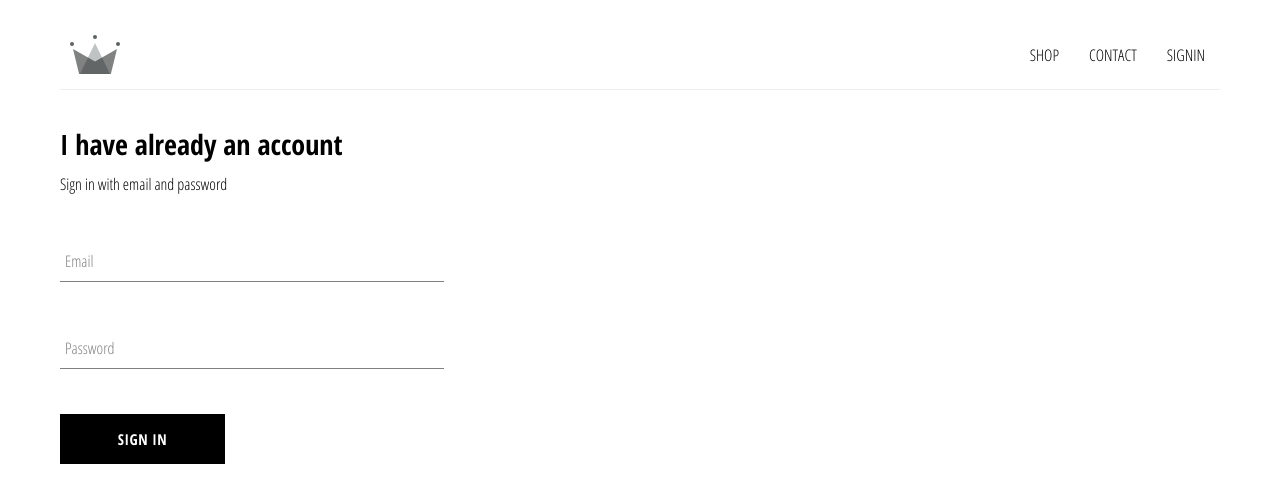
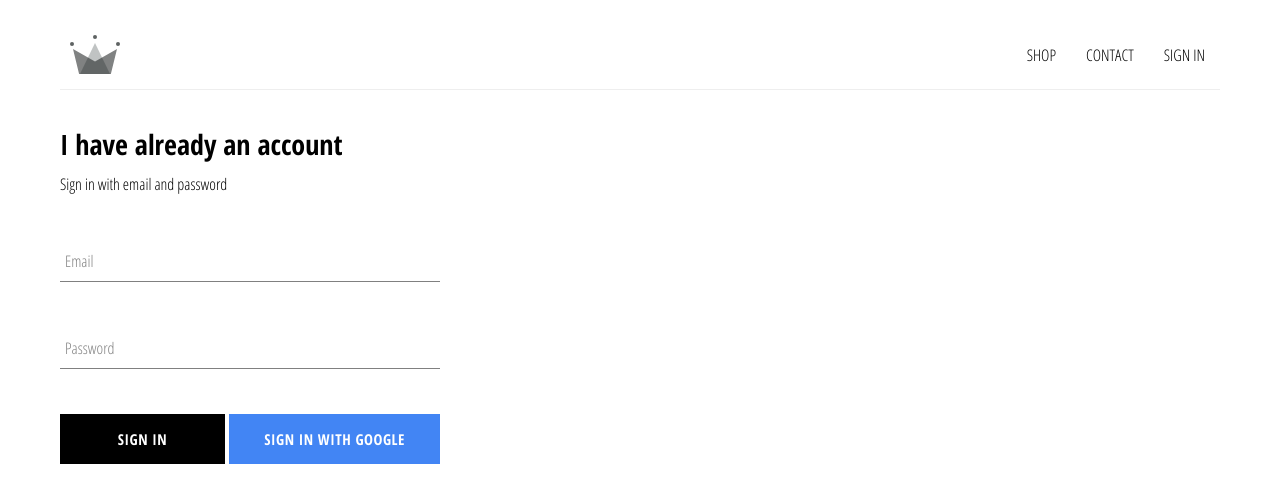
Before and after one commit to RiahiAchraf/Ecommerce-Platform-Cra, a React (Create React App) app: page /signin in a window 1280 px wide. Shown: the top 502 px of the page. Built offline with nearby package versions, Linux system fonts and the light colour scheme; no server answers.

Commit message:
Integrated firebase into application, created sign inpage with sign in  component and sign in with google

```diff
--- a/package.json
+++ b/package.json
@@ -8,6 +8,7 @@
     "@testing-library/user-event": "^12.8.3",
     "eslint-config-prettier": "^8.3.0",
     "eslint-plugin-prettier": "^3.4.0",
+    "firebase": "^8.7.1",
     "node-sass": "^6.0.1",
     "prettier": "^2.3.2",
     "react": "^17.0.2",
--- a/src/App.js
+++ b/src/App.js
@@ -1,4 +1,8 @@
-import React from 'react';
+/* eslint-disable react-hooks/exhaustive-deps */
+/* eslint-disable no-const-assign */
+/* eslint-disable no-console */
+/* eslint-disable no-unused-vars */
+import React, { useState, useEffect } from 'react';
 import { Route, Switch } from 'react-router-dom';
 
 import Homepage from './pages/home/homepage.component';
@@ -6,10 +10,24 @@
 import SignInAndSignUp from './pages/sign-in-sign-up/sign-in-sign-up.component';
 import Header from './components/header/header.component';
 
+import { auth } from './firebase/firebase.utils';
+
 function App() {
+  const [state, setState] = useState({ currentUser: null });
+
+  useEffect(() => {
+    const unsubscribeFromAuth = auth.onAuthStateChanged(user => {
+      setState({ currentUser: user });
+    });
+
+    return () => {
+      unsubscribeFromAuth();
+    };
+  }, []);
+
   return (
     <>
-      <Header />
+      <Header currentUser={state.currentUser} />
       <Switch>
         <Route exact path="/" component={Homepage} />
         <Route path="/shop" component={ShopPage} />
--- a/src/components/custom-button/custom-button.component.jsx
+++ b/src/components/custom-button/custom-button.component.jsx
@@ -4,9 +4,16 @@
 import React from 'react';
 import './custom-button.styles.scss';
 
-export default function CustomButton({ children, ...otherProps }) {
+export default function CustomButton({
+  children,
+  isGoogleSignIn,
+  ...otherProps
+}) {
   return (
-    <button className="custom-button" {...otherProps}>
+    <button
+      className={`${isGoogleSignIn ? 'google-sign-in' : ''} custom-button`}
+      {...otherProps}
+    >
       {children}
     </button>
   );
--- a/src/components/custom-button/custom-button.styles.scss
+++ b/src/components/custom-button/custom-button.styles.scss
@@ -19,4 +19,14 @@
       color: black;
       border: 1px solid black;
     }
+
+    &.google-sign-in {
+      background-color: #4285f4;
+      color: white;
+
+      &:hover {
+        background-color: #357ae8;
+        border: none;
+      }
+    }
   }
--- a/src/components/header/header.component.jsx
+++ b/src/components/header/header.component.jsx
@@ -1,10 +1,15 @@
+/* eslint-disable react/prop-types */
+/* eslint-disable jsx-a11y/no-static-element-interactions */
+/* eslint-disable jsx-a11y/click-events-have-key-events */
 import React from 'react';
 import { Link } from 'react-router-dom';
 import { ReactComponent as Logo } from '../../assets/4.3 crown.svg';
 
 import './header.styles.scss';
 
-export default function Header() {
+import { auth } from '../../firebase/firebase.utils';
+
+export default function Header({ currentUser }) {
   return (
     <header className="header">
       <Link className="logo-container" to="/">
@@ -17,9 +22,15 @@
         <Link className="option" to="/shop">
           CONTACT
         </Link>
-        <Link className="option" to="/signin">
-          SIGNIN
-        </Link>
+        {currentUser ? (
+          <div className="option" onClick={() => auth.signOut()}>
+            SIGN OUT
+          </div>
+        ) : (
+          <Link className="option" to="/signin">
+            SIGN IN
+          </Link>
+        )}
       </nav>
     </header>
   );
--- a/src/components/header/header.styles.scss
+++ b/src/components/header/header.styles.scss
@@ -28,6 +28,7 @@
 
         .option {
             padding: 10px 15px;
+            cursor: pointer;
         }
     }
 }
--- a/src/components/sign-in/sign-in.component.jsx
+++ b/src/components/sign-in/sign-in.component.jsx
@@ -5,6 +5,7 @@
 import './sign-in.styles.scss';
 import FormInput from '../form-input/form-input.component';
 import CustomButton from '../custom-button/custom-button.component';
+import { signInWithGoogle } from '../../firebase/firebase.utils';
 
 export default function SignIn() {
   const [email, setEmail] = useState('');
@@ -39,7 +40,12 @@
           label="Password"
           required
         />
-        <CustomButton type="submit">Sign in</CustomButton>
+        <div className="buttons">
+          <CustomButton type="submit">Sign in</CustomButton>
+          <CustomButton onClick={signInWithGoogle} isGoogleSignIn>
+            Sign in with google
+          </CustomButton>
+        </div>
       </form>
     </div>
   );
--- a/src/components/sign-in/sign-in.styles.scss
+++ b/src/components/sign-in/sign-in.styles.scss
@@ -1,9 +1,14 @@
 .sign-in{
-    width: 30vw;
+    width: 380px;
     display: flex;
     flex-direction:column ;
 
     .title {
         margin: 10px 0;
     }
+
+    .buttons {
+        display: flex;
+        justify-content: space-between;
+    }
 }
--- /dev/null
+++ b/src/firebase/firebase.utils.js
@@ -0,0 +1,27 @@
+/* eslint-disable import/prefer-default-export */
+import firebase from 'firebase/app';
+import 'firebase/firestore';
+import 'firebase/auth';
+
+const config = {
+  apiKey: 'AIzaSyDpz1dH3ZShghk16xcufd8N-CWQDJNm9is',
+  authDomain: 'ecommerce-platform-78659.firebaseapp.com',
+  projectId: 'ecommerce-platform-78659',
+  storageBucket: 'ecommerce-platform-78659.appspot.com',
+  messagingSenderId: '211338027507',
+  appId: '1:211338027507:web:5566f3f74e90b9f7053286',
+  measurementId: 'G-YGQM7MVM88'
+};
+
+firebase.initializeApp(config);
+
+export const auth = firebase.auth();
+export const firestore = firebase.firestore();
+
+const provider = new firebase.auth.GoogleAuthProvider();
+provider.setCustomParameters({
+  prompt: 'select_account'
+});
+export const signInWithGoogle = () => auth.signInWithPopup(provider);
+
+export default firebase;
```
Also changed, not shown: 1 other file (tests, documents, lock files or other folders).
